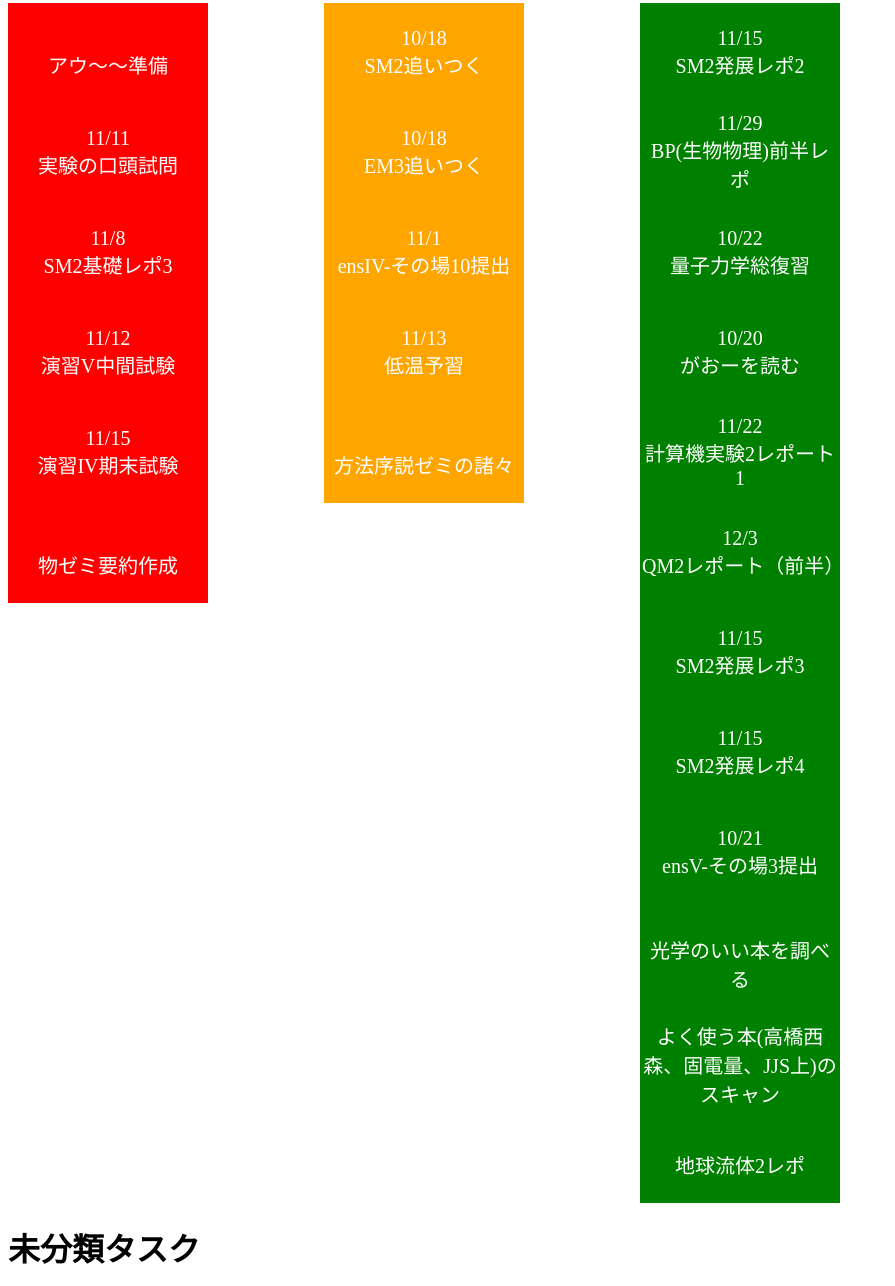
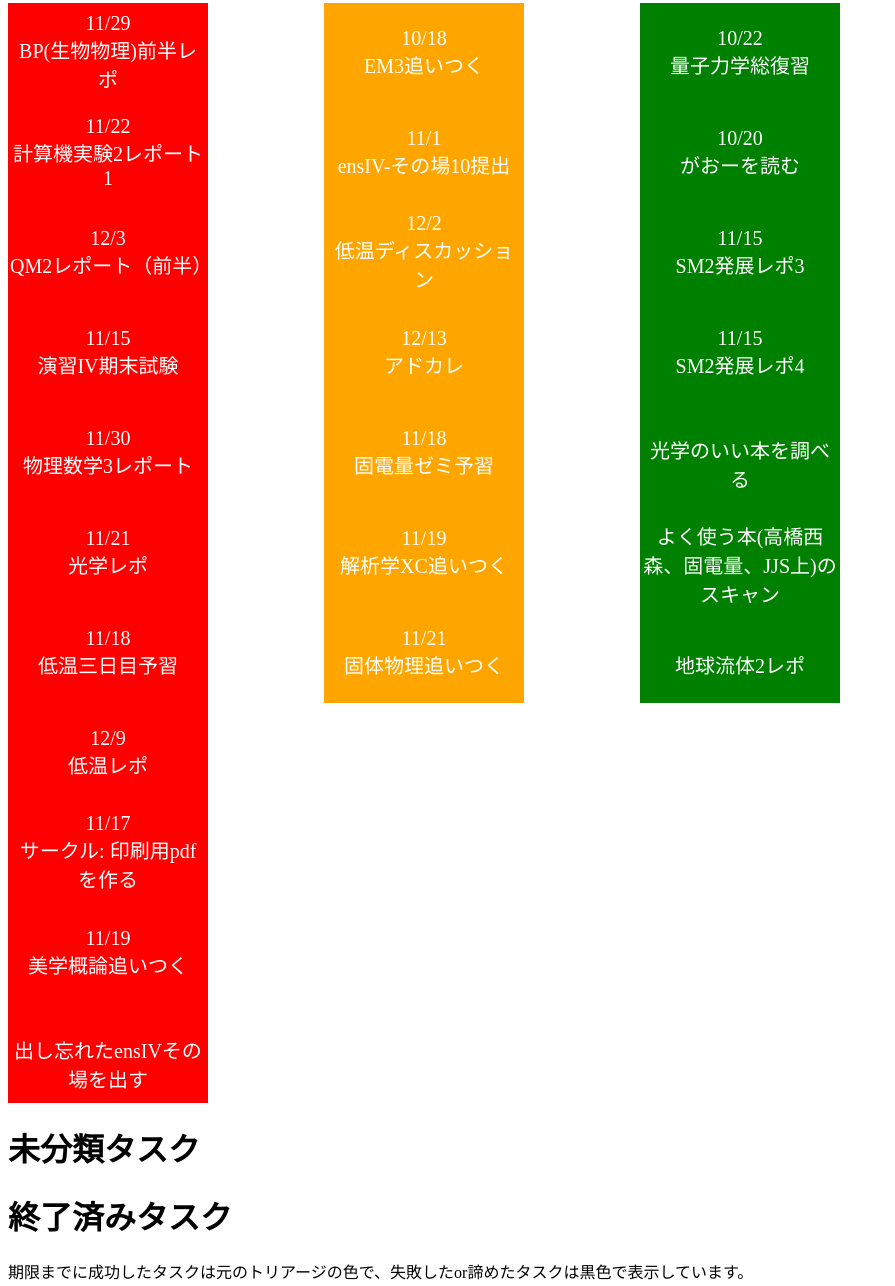
Before and after one commit to SIRXO559/SIRXO559.github.io, a plain HTML site: page tasks/index.html in a window 1280 px wide. Shown: the part 190-1476 px from the top of the page, without its empty margins (0-895 px from the left). Drawn offline with Linux system fonts and the light colour scheme.

Commit message:
Update index.html, 11/14

```diff
--- a/tasks/index.html
+++ b/tasks/index.html
@@ -95,66 +95,61 @@
     <p>各タスクに赤色・黄色・緑色のトリアージをつけています。締切の近さ/重要性/やりたさが大きい時が赤です。</p>
     <p>支障があってはっきり書くことができない語句は<b>動物の鳴き声</b>で置き換えています。</p>
 
-最終更新: 2024年11月5日
+最終更新: 2024年11月14日
 <div class="container">
-<div class="r-box"><span class="tc"> <br> アウ〜〜準備</span></div>
-<div class="y-box"><span class="tc"> 10/18<br> SM2追いつく</span></div>
-<div class="g-box"><span class="tc"> 11/15<br> SM2発展レポ2</span></div>
-</div>
-<div class="container">
-<div class="r-box"><span class="tc"> 11/11<br> 実験の口頭試問</span></div>
+<div class="r-box"><span class="tc"> 11/29<br> BP(生物物理)前半レポ</span></div>
 <div class="y-box"><span class="tc"> 10/18<br> EM3追いつく</span></div>
-<div class="g-box"><span class="tc"> 11/29<br> BP(生物物理)前半レポ</span></div>
-</div>
-<div class="container">
-<div class="r-box"><span class="tc"> 11/8<br> SM2基礎レポ3</span></div>
-<div class="y-box"><span class="tc"> 11/1<br> ensIV-その場10提出</span></div>
 <div class="g-box"><span class="tc"> 10/22<br> 量子力学総復習</span></div>
 </div>
 <div class="container">
-<div class="r-box"><span class="tc"> 11/12<br> 演習V中間試験</span></div>
-<div class="y-box"><span class="tc"> 11/13<br> 低温予習</span></div>
+<div class="r-box"><span class="tc"> 11/22<br> 計算機実験2レポート1</span></div>
+<div class="y-box"><span class="tc"> 11/1<br> ensIV-その場10提出</span></div>
 <div class="g-box"><span class="tc"> 10/20<br> がおーを読む</span></div>
 </div>
 <div class="container">
-<div class="r-box"><span class="tc"> 11/15<br> 演習IV期末試験</span></div>
-<div class="y-box"><span class="tc"> <br> 方法序説ゼミの諸々</span></div>
-<div class="g-box"><span class="tc"> 11/22<br> 計算機実験2レポート1</span></div>
-</div>
-<div class="container">
-<div class="r-box"><span class="tc"> <br> 物ゼミ要約作成</span></div>
-<div class="t-box"></div>
-<div class="g-box"><span class="tc"> 12/3<br> QM2レポート（前半）</span></div>
-</div>
-<div class="container">
-<div class="t-box"></div>
-<div class="t-box"></div>
+<div class="r-box"><span class="tc"> 12/3<br> QM2レポート（前半）</span></div>
+<div class="y-box"><span class="tc"> 12/2<br> 低温ディスカッション</span></div>
 <div class="g-box"><span class="tc"> 11/15<br> SM2発展レポ3</span></div>
 </div>
 <div class="container">
-<div class="t-box"></div>
-<div class="t-box"></div>
+<div class="r-box"><span class="tc"> 11/15<br> 演習IV期末試験</span></div>
+<div class="y-box"><span class="tc"> 12/13<br> アドカレ</span></div>
 <div class="g-box"><span class="tc"> 11/15<br> SM2発展レポ4</span></div>
 </div>
 <div class="container">
-<div class="t-box"></div>
-<div class="t-box"></div>
-<div class="g-box"><span class="tc"> 10/21<br> ensV-その場3提出</span></div>
-</div>
-<div class="container">
-<div class="t-box"></div>
-<div class="t-box"></div>
+<div class="r-box"><span class="tc"> 11/30<br> 物理数学3レポート</span></div>
+<div class="y-box"><span class="tc"> 11/18<br> 固電量ゼミ予習</span></div>
 <div class="g-box"><span class="tc"> <br> 光学のいい本を調べる</span></div>
 </div>
 <div class="container">
-<div class="t-box"></div>
-<div class="t-box"></div>
+<div class="r-box"><span class="tc"> 11/21<br> 光学レポ</span></div>
+<div class="y-box"><span class="tc"> 11/19<br> 解析学XC追いつく</span></div>
 <div class="g-box"><span class="tc"> <br> よく使う本(高橋西森、固電量、JJS上)のスキャン</span></div>
 </div>
 <div class="container">
+<div class="r-box"><span class="tc"> 11/18<br> 低温三日目予習</span></div>
+<div class="y-box"><span class="tc"> 11/21<br> 固体物理追いつく</span></div>
+<div class="g-box"><span class="tc"> <br> 地球流体2レポ</span></div>
+</div>
+<div class="container">
+<div class="r-box"><span class="tc"> 12/9<br> 低温レポ</span></div>
 <div class="t-box"></div>
 <div class="t-box"></div>
-<div class="g-box"><span class="tc"> <br> 地球流体2レポ</span></div>
+</div>
+<div class="container">
+<div class="r-box"><span class="tc"> 11/17<br> サークル: 印刷用pdfを作る</span></div>
+<div class="t-box"></div>
+<div class="t-box"></div>
+</div>
+<div class="container">
+<div class="r-box"><span class="tc"> 11/19<br> 美学概論追いつく</span></div>
+<div class="t-box"></div>
+<div class="t-box"></div>
+</div>
+<div class="container">
+<div class="r-box"><span class="tc"> <br>出し忘れたensIVその場を出す</span></div>
+<div class="t-box"></div>
+<div class="t-box"></div>
 </div>
 <h1> 未分類タスク </h1><h1> 終了済みタスク </h1><p>期限までに成功したタスクは元のトリアージの色で、失敗したor諦めたタスクは黒色で表示しています。</p>
 <div class="container"><div class="r-box"><span class="tc"> <br> グァッグァッにメールを送る</span></div></div>
@@ -180,6 +175,8 @@
 <div class="container"><div class="r-box"><span class="tc"> 10/17→24<br> 固電量ゼミ発表準備</span></div></div>
 <div class="container"><div class="b-box"><span class="tc"> 10/15<br> QM3追いつく</span></div></div>
 <div class="container"><div class="r-box"><span class="tc"> 10/25<br> SM2基礎レポ2</span></div></div>
+<div class="container"><div class="g-box"><span class="tc"> 11/15<br> SM2発展レポ2</span></div></div>
+<div class="container"><div class="y-box"><span class="tc"> 10/18<br> SM2追いつく</span></div></div>
 <div class="container"><div class="g-box"><span class="tc"> 10/17<br> SP(固体物理)復習</span></div></div>
 <div class="container"><div class="r-box"><span class="tc"> 10/14<br> ensV-その場1提出</span></div></div>
 <div class="container"><div class="b-box"><span class="tc"> 10/21<br> ensV-その場2提出</span></div></div>
@@ -194,11 +191,21 @@
 <div class="container"><div class="g-box"><span class="tc"> 10/25<br> ensIV-その場9提出</span></div></div>
 <div class="container"><div class="r-box"><span class="tc">  asap<br> ワーッ！にメール</span></div></div>
 <div class="container"><div class="y-box"><span class="tc"> 10/27<br> 方法序説ゼミ予習</span></div></div>
+<div class="container"><div class="r-box"><span class="tc"> <br> アウ〜〜準備</span></div></div>
 <div class="container"><div class="y-box"><span class="tc"> 10/26<br> ゼミ予習</span></div></div>
+<div class="container"><div class="r-box"><span class="tc"> 11/11<br> 実験の口頭試問</span></div></div>
 <div class="container"><div class="y-box"><span class="tc"> 10/29<br> 演習Vその場4提出</span></div></div>
 <div class="container"><div class="y-box"><span class="tc"> <br> 実験レポ書き始める</span></div></div>
 <div class="container"><div class="g-box"><span class="tc"> 11/2<br> ゼミ準備</span></div></div>
 <div class="container"><div class="r-box"><span class="tc"> 10/28<br> 物ゼミ発表準備</span></div></div>
+<div class="container"><div class="b-box"><span class="tc"> 11/8<br> SM2基礎レポ3</span></div></div>
+<div class="container"><div class="g-box"><span class="tc"> 10/21<br> ensV-その場3提出</span></div></div>
+<div class="container"><div class="b-box"><span class="tc"> 10/21<br> ensV-その場5提出</span></div></div>
 <div class="container"><div class="r-box"><span class="tc"> 10/31<br> 固電量ゼミ発表準備</span></div></div>
 <div class="container"><div class="g-box"><span class="tc"> <br> 方法序説ゼミファイル更新</span></div></div>
+<div class="container"><div class="r-box"><span class="tc"> 11/12<br> 演習V中間試験</span></div></div>
+<div class="container"><div class="y-box"><span class="tc"> 11/13<br> 低温予習</span></div></div>
+<div class="container"><div class="b-box"><span class="tc"> <br> 物ゼミ要約作成</span></div></div>
+<div class="container"><div class="y-box"><span class="tc"> <br> 方法序説ゼミの諸々</span></div></div>
+<div class="container"><div class="r-box"><span class="tc"> 11/6<br> 実験レポ課題2まで一旦終わらせる</span></div></div>
 </body></html>
```
